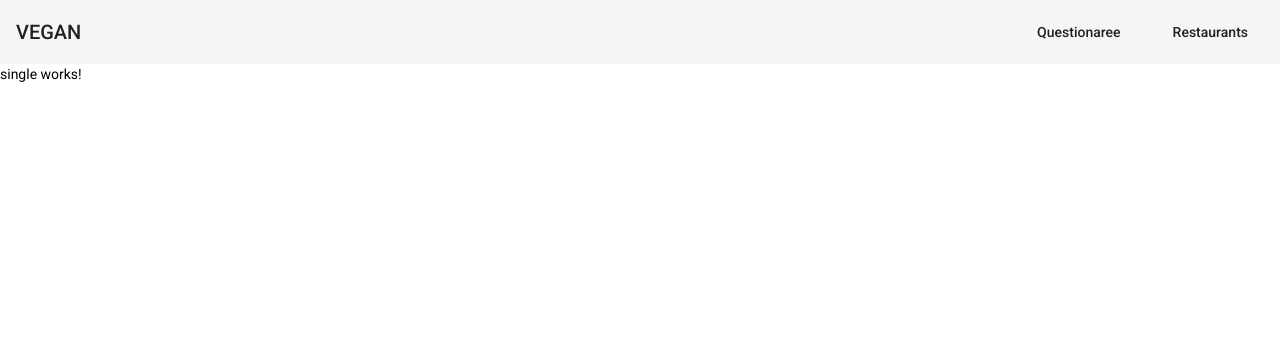
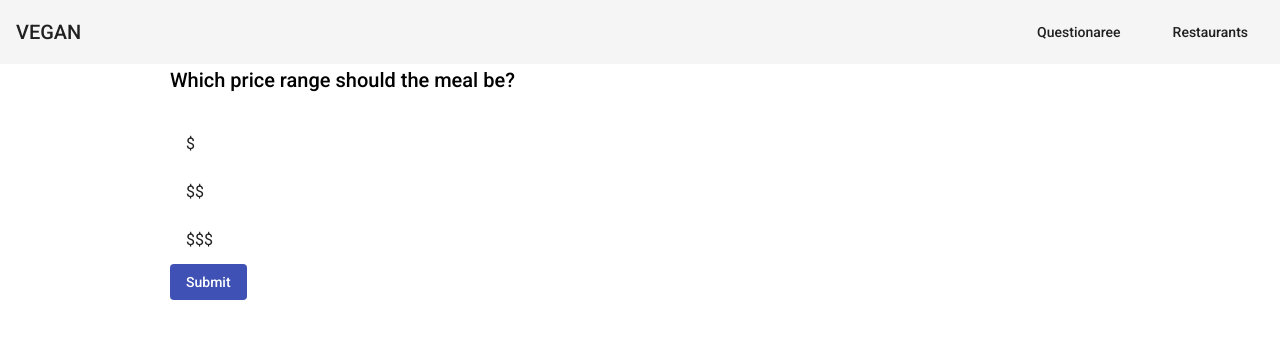
Before and after one commit to ducklingsjs/vegan, an Angular app: page /question/1 in a window 1280 px wide. Shown: the top 338 px of the page. Built offline with nearby package versions, Linux system fonts and the light colour scheme.

Commit message:
Add single select question

```diff
--- a/src/app/questionaree/question/single/single.component.html
+++ b/src/app/questionaree/question/single/single.component.html
@@ -1 +1,11 @@
-<p>single works!</p>
+<app-container>
+    <h2>{{ question.title }}</h2>
+    <mat-selection-list #opts [multiple]="false">
+        <mat-list-option *ngFor="let option of question.options" [value]="option">
+            {{option}}
+        </mat-list-option>
+    </mat-selection-list>
+    <button mat-flat-button color="primary" (click)="answer.emit(opts.selected)">
+        Submit
+    </button>
+</app-container>
```
